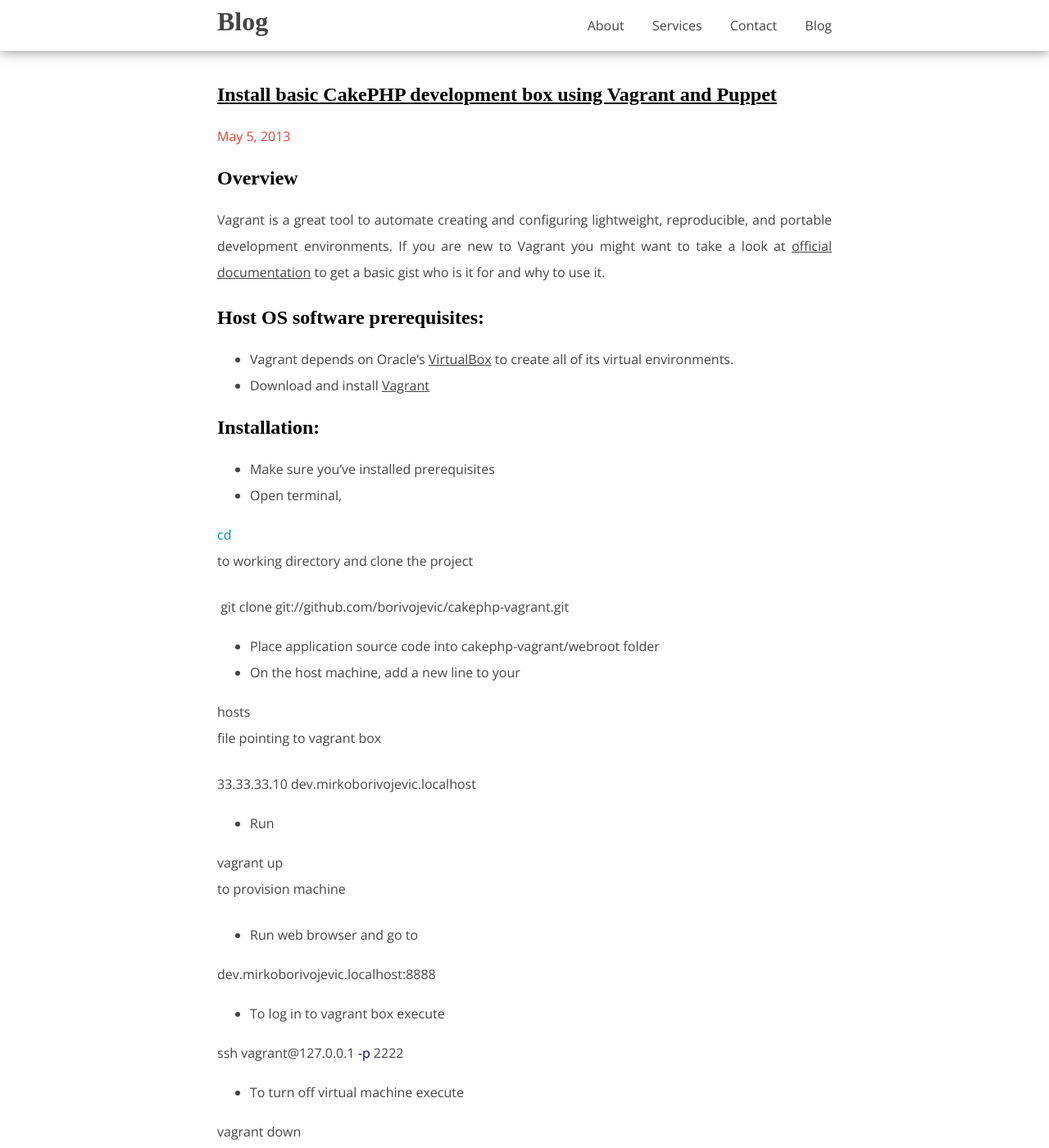
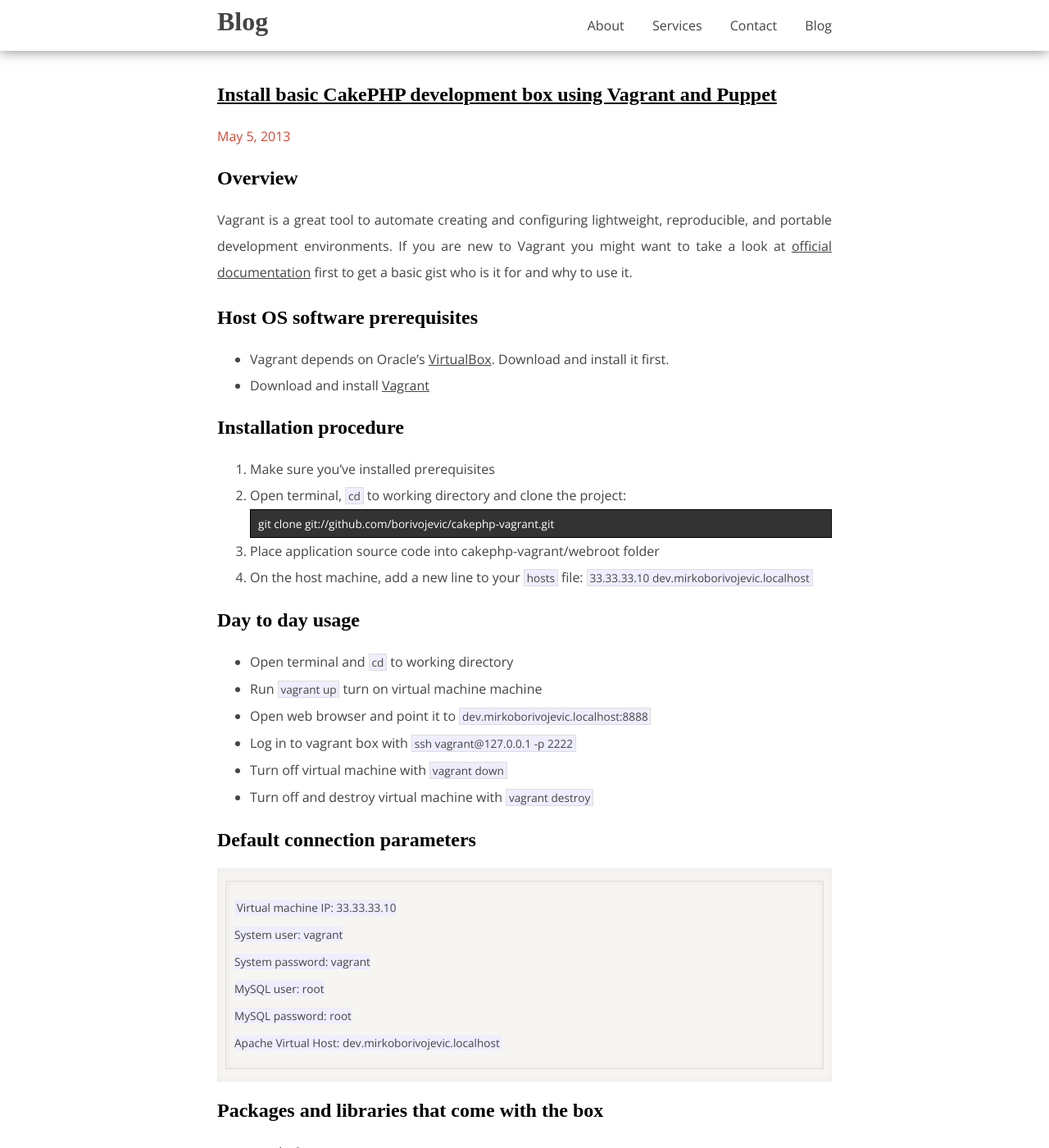
Before and after one commit to borivojevic/borivojevic.github.com, a Jekyll site: the page built from _posts/2013-05-05-install-basic-cakephp-development-box-using-vagrant-and-puppet.markdown, in a window 1280 px wide and 1400 px high. Shown: the whole window at 82% size. Built offline with Jekyll 4.4.1, drawn with Linux system fonts in a browser that asks for light colours; some web fonts are replaced; Markdown is read by kramdown in place of the engine named in the settings; comment, search, counter and statistics services are not loaded; some of the changed text lies outside the part shown.

Commit message:
Cleanup blog styling

```diff
--- a/_posts/2013-05-05-install-basic-cakephp-development-box-using-vagrant-and-puppet.markdown
+++ b/_posts/2013-05-05-install-basic-cakephp-development-box-using-vagrant-and-puppet.markdown
@@ -7,34 +7,39 @@
 
 ## Overview
 
-Vagrant is a great tool to automate creating and configuring lightweight, reproducible, and portable development environments. If you are new to Vagrant you might want to take a look at [official documentation](http://docs.vagrantup.com/v2/why-vagrant/index.html) to get a basic gist who is it for and why to use it.
+Vagrant is a great tool to automate creating and configuring lightweight, reproducible, and portable development environments. If you are new to Vagrant you might want to take a look at [official documentation](http://docs.vagrantup.com/v2/why-vagrant/index.html) first to get a basic gist who is it for and why to use it.
 
-## Host OS software prerequisites:
+## Host OS software prerequisites
 
-- Vagrant depends on Oracle's [VirtualBox][] to create all of its virtual environments.
+- Vagrant depends on Oracle's [VirtualBox][]. Download and install it first.
 - Download and install [Vagrant][]
 
-## Installation:
+## Installation procedure
 
-- Make sure you've installed prerequisites
-- Open terminal, {% highlight bash %}cd{% endhighlight %} to working directory and clone the project
-    {% highlight bash %} git clone git://github.com/borivojevic/cakephp-vagrant.git {% endhighlight %}
-- Place application source code into cakephp-vagrant/webroot folder
-- On the host machine, add a new line to your {% highlight bash %}hosts{% endhighlight %} file pointing to vagrant box {% highlight bash %}33.33.33.10 dev.mirkoborivojevic.localhost{% endhighlight %}
-- Run {% highlight bash %}vagrant up{% endhighlight %} to provision machine
-- Run web browser and go to {% highlight bash %}dev.mirkoborivojevic.localhost:8888{% endhighlight %}
-- To log in to vagrant box execute {% highlight bash %}ssh vagrant@127.0.0.1 -p 2222{% endhighlight %}
-- To turn off virtual machine execute {% highlight bash %}vagrant down{% endhighlight %}
-- To clean up execute {% highlight bash %}vagrant destroy{% endhighlight %}
+1. Make sure you've installed prerequisites
+2. Open terminal, <code>cd</code> to working directory and clone the project:
+    <pre class="terminal"><code>git clone git://github.com/borivojevic/cakephp-vagrant.git</code></pre>
+3. Place application source code into cakephp-vagrant/webroot folder
+4. On the host machine, add a new line to your <code>hosts</code> file:
+    <code>33.33.33.10 dev.mirkoborivojevic.localhost</code>
+
+## Day to day usage
+
+- Open terminal and <code>cd</code> to working directory
+- Run <code>vagrant up</code> turn on virtual machine machine
+- Open web browser and point it to <code>dev.mirkoborivojevic.localhost:8888</code>
+- Log in to vagrant box with <code>ssh vagrant@127.0.0.1 -p 2222</code>
+- Turn off virtual machine with <code>vagrant down</code>
+- Turn off and destroy virtual machine with <code>vagrant destroy</code>
 
 ## Default connection parameters
 
-    Virtual machine IP:     33.33.33.10
-    System user:            vagrant
-    System password:        vagrant
-    MySQL user:             root
-    MySQL password:         root
-    Apache Virtual Host:    dev.mirkoborivojevic.localhost
+    Virtual machine IP: 33.33.33.10
+    System user: vagrant
+    System password: vagrant
+    MySQL user: root
+    MySQL password: root
+    Apache Virtual Host: dev.mirkoborivojevic.localhost
 
 ## Packages and libraries that come with the box
 
@@ -44,27 +49,27 @@
 - php5-mysql
 - php5-dev
 - php-pear
-    PHPUnit
-    PHP_CodeSniffer
-    CakePHP_CodeSniffer
+    - PHPUnit
+    - PHP_CodeSniffer
+    - CakePHP_CodeSniffer
 - mysql-server
 - git-core
 - vim
 - curl
 - composer
 
+## Troubleshooting
+
+VirtualBox sometimes hangs on "Waiting for VM to boot. This can take a few minutes". To fix this enable GUI mode in Vagrant configuration, login in VirtualBox and run "sudo dhclient".
+
 ## TODO
 
 - Additional libraries
-    phpmyadmin
-    cakephp
-    xdebug
+    - phpmyadmin
+    - cakephp
+    - xdebug
 - Add PHP 5.4 support
 - Support multiple projects and mountpoints in Vagrantfile (see http://goo.gl/TDACB)
 
 [Vagrant]: http://downloads.vagrantup.com/tags/v1.0.3
 [VirtualBox]: http://www.virtualbox.org/wiki/Downloads
-
-## Troubleshooting
-
-VirtualBox sometimes hangs on "Waiting for VM to boot. This can take a few minutes". To fix this enable GUI mode in Vagrant configuration, login in VirtualBox and run "sudo dhclient".
--- a/css/syntax.css
+++ b/css/syntax.css
@@ -1,57 +1,95 @@
-.highlight  { background: #ffffff; }
+pre {
+	border: 1px solid #ddd;
+	background-color: #eef;
+	padding: 0 .4em;
+}
+code {
+	border: 1px solid #ddd;
+	background-color: #eef;
+	font-size: 85%;
+	padding: 0 .2em;
+}
+pre code {
+	border: none;
+}
+pre.terminal {
+	border: 1px solid black;
+	background-color: #333;
+	color: white;
+ }
+pre.terminal code {
+	background-color: #333;
+}
+.highlight {
+  background-color: #F7F5F2;
+  padding: 15px 10px;
+  box-shadow: inset 0 0 10px rgba(0,0,0,.05);
+}
+.highlight pre {
+  margin: 0;
+  background: none;
+}
+.hightlight code{
+  float: left;
+}
+.highlight:hover {
+  overflow: auto;
+}
+.highlight .hll { background-color: #ffffcc }
 .highlight .c { color: #999988; font-style: italic } /* Comment */
 .highlight .err { color: #a61717; background-color: #e3d2d2 } /* Error */
-.highlight .k { font-weight: bold } /* Keyword */
-.highlight .o { font-weight: bold } /* Operator */
+.highlight .k { color: #000000; font-weight: bold } /* Keyword */
+.highlight .o { color: #000000; font-weight: bold } /* Operator */
 .highlight .cm { color: #999988; font-style: italic } /* Comment.Multiline */
-.highlight .cp { color: #999999; font-weight: bold } /* Comment.Preproc */
+.highlight .cp { color: #999999; font-weight: bold; font-style: italic } /* Comment.Preproc */
 .highlight .c1 { color: #999988; font-style: italic } /* Comment.Single */
 .highlight .cs { color: #999999; font-weight: bold; font-style: italic } /* Comment.Special */
 .highlight .gd { color: #000000; background-color: #ffdddd } /* Generic.Deleted */
-.highlight .gd .x { color: #000000; background-color: #ffaaaa } /* Generic.Deleted.Specific */
-.highlight .ge { font-style: italic } /* Generic.Emph */
+.highlight .ge { color: #000000; font-style: italic } /* Generic.Emph */
 .highlight .gr { color: #aa0000 } /* Generic.Error */
 .highlight .gh { color: #999999 } /* Generic.Heading */
 .highlight .gi { color: #000000; background-color: #ddffdd } /* Generic.Inserted */
-.highlight .gi .x { color: #000000; background-color: #aaffaa } /* Generic.Inserted.Specific */
 .highlight .go { color: #888888 } /* Generic.Output */
 .highlight .gp { color: #555555 } /* Generic.Prompt */
 .highlight .gs { font-weight: bold } /* Generic.Strong */
 .highlight .gu { color: #aaaaaa } /* Generic.Subheading */
 .highlight .gt { color: #aa0000 } /* Generic.Traceback */
-.highlight .kc { font-weight: bold } /* Keyword.Constant */
-.highlight .kd { font-weight: bold } /* Keyword.Declaration */
-.highlight .kp { font-weight: bold } /* Keyword.Pseudo */
-.highlight .kr { font-weight: bold } /* Keyword.Reserved */
+.highlight .kc { color: #000000; font-weight: bold } /* Keyword.Constant */
+.highlight .kd { color: #000000; font-weight: bold } /* Keyword.Declaration */
+.highlight .kn { color: #000000; font-weight: bold } /* Keyword.Namespace */
+.highlight .kp { color: #000000; font-weight: bold } /* Keyword.Pseudo */
+.highlight .kr { color: #000000; font-weight: bold } /* Keyword.Reserved */
 .highlight .kt { color: #445588; font-weight: bold } /* Keyword.Type */
 .highlight .m { color: #009999 } /* Literal.Number */
-.highlight .s { color: #d14 } /* Literal.String */
+.highlight .s { color: #d01040 } /* Literal.String */
 .highlight .na { color: #008080 } /* Name.Attribute */
 .highlight .nb { color: #0086B3 } /* Name.Builtin */
 .highlight .nc { color: #445588; font-weight: bold } /* Name.Class */
 .highlight .no { color: #008080 } /* Name.Constant */
+.highlight .nd { color: #3c5d5d; font-weight: bold } /* Name.Decorator */
 .highlight .ni { color: #800080 } /* Name.Entity */
 .highlight .ne { color: #990000; font-weight: bold } /* Name.Exception */
 .highlight .nf { color: #990000; font-weight: bold } /* Name.Function */
+.highlight .nl { color: #990000; font-weight: bold } /* Name.Label */
 .highlight .nn { color: #555555 } /* Name.Namespace */
 .highlight .nt { color: #000080 } /* Name.Tag */
 .highlight .nv { color: #008080 } /* Name.Variable */
-.highlight .ow { font-weight: bold } /* Operator.Word */
+.highlight .ow { color: #000000; font-weight: bold } /* Operator.Word */
 .highlight .w { color: #bbbbbb } /* Text.Whitespace */
 .highlight .mf { color: #009999 } /* Literal.Number.Float */
 .highlight .mh { color: #009999 } /* Literal.Number.Hex */
 .highlight .mi { color: #009999 } /* Literal.Number.Integer */
 .highlight .mo { color: #009999 } /* Literal.Number.Oct */
-.highlight .sb { color: #d14 } /* Literal.String.Backtick */
-.highlight .sc { color: #d14 } /* Literal.String.Char */
-.highlight .sd { color: #d14 } /* Literal.String.Doc */
-.highlight .s2 { color: #d14 } /* Literal.String.Double */
-.highlight .se { color: #d14 } /* Literal.String.Escape */
-.highlight .sh { color: #d14 } /* Literal.String.Heredoc */
-.highlight .si { color: #d14 } /* Literal.String.Interpol */
-.highlight .sx { color: #d14 } /* Literal.String.Other */
+.highlight .sb { color: #d01040 } /* Literal.String.Backtick */
+.highlight .sc { color: #d01040 } /* Literal.String.Char */
+.highlight .sd { color: #d01040 } /* Literal.String.Doc */
+.highlight .s2 { color: #d01040 } /* Literal.String.Double */
+.highlight .se { color: #d01040 } /* Literal.String.Escape */
+.highlight .sh { color: #d01040 } /* Literal.String.Heredoc */
+.highlight .si { color: #d01040 } /* Literal.String.Interpol */
+.highlight .sx { color: #d01040 } /* Literal.String.Other */
 .highlight .sr { color: #009926 } /* Literal.String.Regex */
-.highlight .s1 { color: #d14 } /* Literal.String.Single */
+.highlight .s1 { color: #d01040 } /* Literal.String.Single */
 .highlight .ss { color: #990073 } /* Literal.String.Symbol */
 .highlight .bp { color: #999999 } /* Name.Builtin.Pseudo */
 .highlight .vc { color: #008080 } /* Name.Variable.Class */
```
